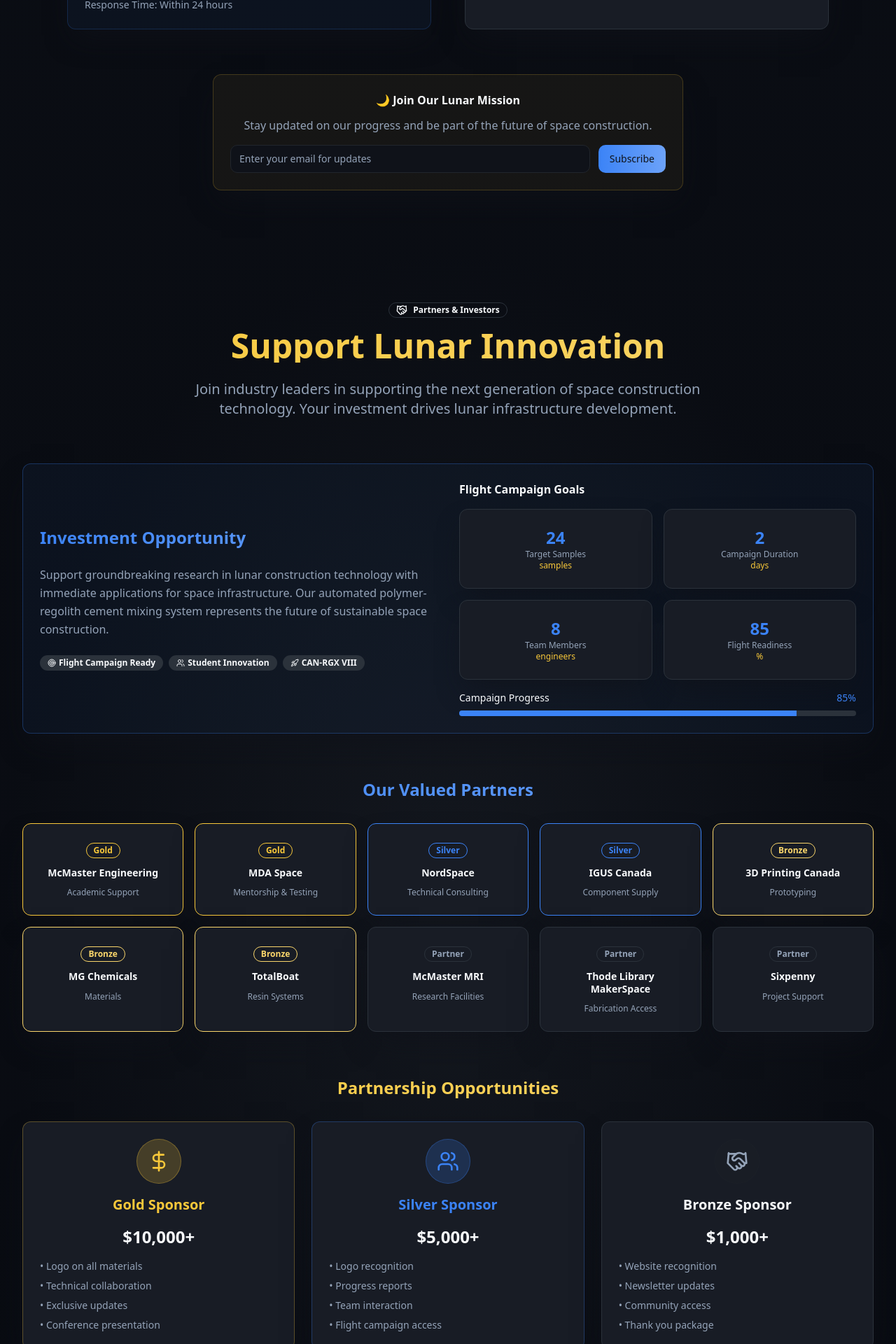
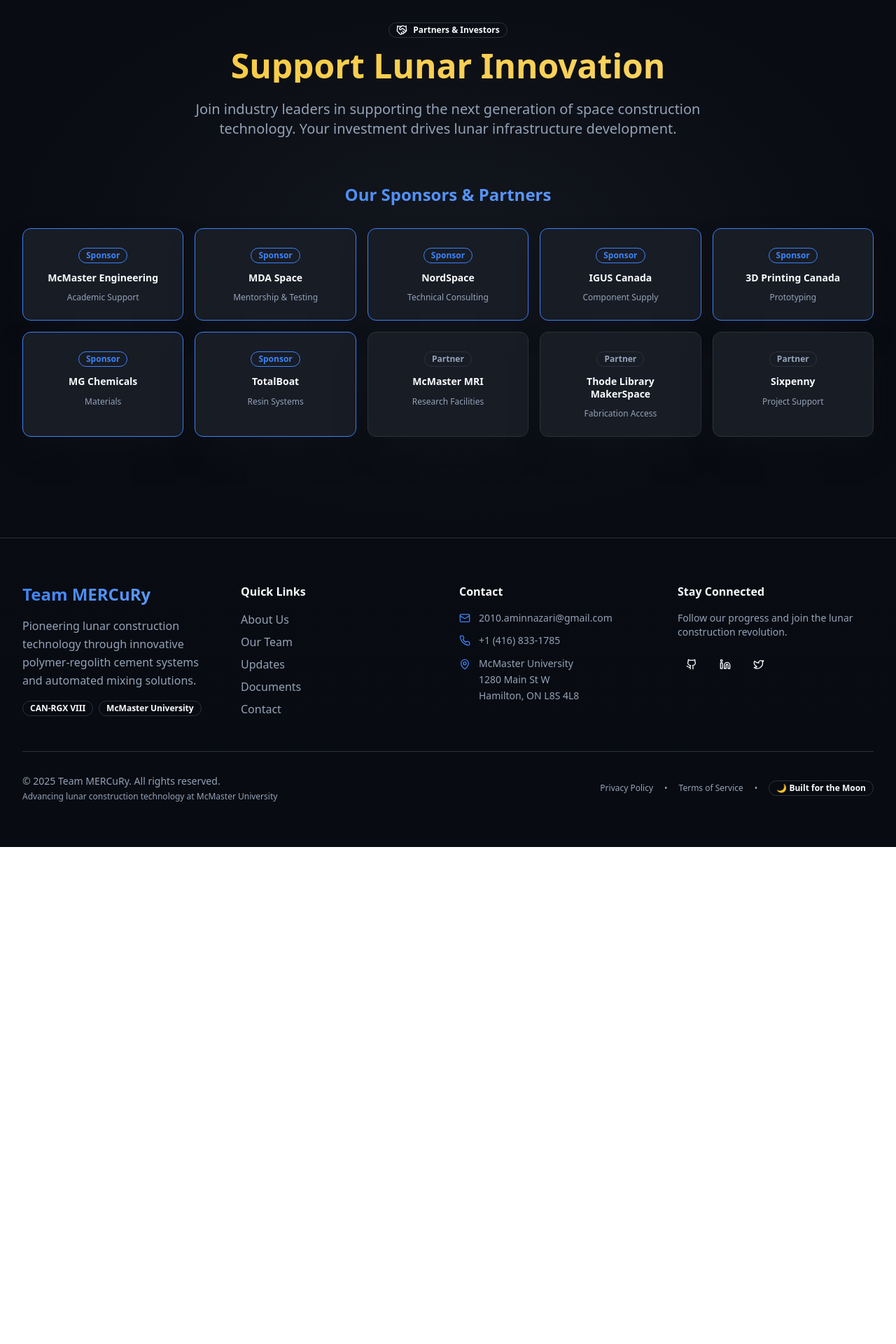
Before and after one commit to deathisfar/mercury-lunar, a React (Vite) app: page / in a window 1280 px wide. Shown: the part 8400-10320 px from the top of the page at 70% size. After the commit the page ends 9610 px from the top, so only its background shows below. Built offline with nearby package versions, Linux system fonts and the light colour scheme.

Commit message:
Refactor contact and sponsor sections
Remove phone number, office hours, subscription prompt, investment opportunity section, sponsor tiers, partnership opportunities, and schedule meeting CTA.

```diff
--- a/src/components/ContactSection.tsx
+++ b/src/components/ContactSection.tsx
@@ -30,12 +30,6 @@ const ContactSection = () => {
       label: "Email",
       value: "2010.aminnazari@gmail.com",
       link: "mailto:2010.aminnazari@gmail.com"
-    },
-    {
-      icon: Phone,
-      label: "Phone",
-      value: "+1 (416) 833-1785",
-      link: "tel:+14168331785"
     },
     {
       icon: MapPin,
@@ -101,13 +95,6 @@ const ContactSection = () => {
               ))}
             </div>
 
-            <div className="mission-control-panel bg-primary/5 border-primary/20">
-              <h4 className="font-bold text-foreground mb-3">Office Hours</h4>
-              <div className="text-sm text-muted-foreground space-y-1">
-                <div>Monday - Friday: 9:00 AM - 5:00 PM EST</div>
-                <div>Response Time: Within 24 hours</div>
-              </div>
-            </div>
           </div>
 
           {/* Contact Form */}
@@ -166,26 +153,6 @@ const ContactSection = () => {
           </div>
         </div>
 
-        <div className="text-center mt-16">
-          <div className="mission-control-panel bg-accent/5 border-accent/20 max-w-2xl mx-auto">
-            <h4 className="font-bold text-foreground mb-3">
-              🌙 Join Our Lunar Mission
-            </h4>
-            <p className="text-muted-foreground mb-4">
-              Stay updated on our progress and be part of the future of space construction.
-            </p>
-            <div className="flex flex-col sm:flex-row gap-3">
-              <Input
-                type="email"
-                placeholder="Enter your email for updates"
-                className="flex-1"
-              />
-              <Button variant="space">
-                Subscribe
-              </Button>
-            </div>
-          </div>
-        </div>
       </div>
     </section>
   );
--- a/src/components/SponsorsSection.tsx
+++ b/src/components/SponsorsSection.tsx
@@ -12,22 +12,20 @@ import {
 
 const SponsorsSection = () => {
   const sponsors = [
-    { name: "McMaster Engineering", tier: "Gold", contribution: "Academic Support" },
-    { name: "MDA Space", tier: "Gold", contribution: "Mentorship & Testing" },
-    { name: "NordSpace", tier: "Silver", contribution: "Technical Consulting" },
-    { name: "IGUS Canada", tier: "Silver", contribution: "Component Supply" },
-    { name: "3D Printing Canada", tier: "Bronze", contribution: "Prototyping" },
-    { name: "MG Chemicals", tier: "Bronze", contribution: "Materials" },
-    { name: "TotalBoat", tier: "Bronze", contribution: "Resin Systems" },
-    { name: "McMaster MRI", tier: "Partner", contribution: "Research Facilities" },
-    { name: "Thode Library MakerSpace", tier: "Partner", contribution: "Fabrication Access" },
-    { name: "Sixpenny", tier: "Partner", contribution: "Project Support" }
+    { name: "McMaster Engineering", type: "Sponsor", contribution: "Academic Support" },
+    { name: "MDA Space", type: "Sponsor", contribution: "Mentorship & Testing" },
+    { name: "NordSpace", type: "Sponsor", contribution: "Technical Consulting" },
+    { name: "IGUS Canada", type: "Sponsor", contribution: "Component Supply" },
+    { name: "3D Printing Canada", type: "Sponsor", contribution: "Prototyping" },
+    { name: "MG Chemicals", type: "Sponsor", contribution: "Materials" },
+    { name: "TotalBoat", type: "Sponsor", contribution: "Resin Systems" },
+    { name: "McMaster MRI", type: "Partner", contribution: "Research Facilities" },
+    { name: "Thode Library MakerSpace", type: "Partner", contribution: "Fabrication Access" },
+    { name: "Sixpenny", type: "Partner", contribution: "Project Support" }
   ];
 
-  const tierColors = {
-    "Gold": "text-accent border-accent",
-    "Silver": "text-primary border-primary",
-    "Bronze": "text-accent-glow border-accent-glow",
+  const typeColors = {
+    "Sponsor": "text-primary border-primary",
     "Partner": "text-muted-foreground border-border"
   };
 
@@ -55,66 +53,18 @@ const SponsorsSection = () => {
           </p>
         </div>
 
-        {/* Investment Opportunity */}
-        <div className="mission-control-panel mb-16 border-primary/30 bg-primary/5">
-          <div className="grid grid-cols-1 lg:grid-cols-2 gap-8 items-center">
-            <div className="space-y-6">
-              <h3 className="text-2xl font-bold text-gradient-primary">
-                Investment Opportunity
-              </h3>
-              <p className="text-muted-foreground leading-relaxed">
-                Support groundbreaking research in lunar construction technology with
-                immediate applications for space infrastructure. Our automated polymer-regolith
-                cement mixing system represents the future of sustainable space construction.
-              </p>
-              <div className="flex flex-wrap gap-2">
-                <Badge variant="secondary">
-                  <Target className="w-3 h-3 mr-1" />
-                  Flight Campaign Ready
-                </Badge>
-                <Badge variant="secondary">
-                  <Users className="w-3 h-3 mr-1" />
-                  Student Innovation
-                </Badge>
-                <Badge variant="secondary">
-                  <Rocket className="w-3 h-3 mr-1" />
-                  CAN-RGX VIII
-                </Badge>
-              </div>
-            </div>
-            <div className="space-y-4">
-              <h4 className="font-bold text-foreground">Flight Campaign Goals</h4>
-              <div className="grid grid-cols-2 gap-4">
-                {campaignStats.map((stat, index) => (
-                  <div key={index} className="text-center mission-control-panel">
-                    <div className="text-2xl font-bold text-primary">{stat.value}</div>
-                    <div className="text-xs text-muted-foreground">{stat.label}</div>
-                    <div className="text-xs text-accent">{stat.unit}</div>
-                  </div>
-                ))}
-              </div>
-              <div className="space-y-2">
-                <div className="flex justify-between text-sm">
-                  <span>Campaign Progress</span>
-                  <span className="text-primary font-medium">85%</span>
-                </div>
-                <Progress value={85} className="h-2" />
-              </div>
-            </div>
-          </div>
-        </div>
 
-        {/* Current Sponsors */}
+        {/* Current Sponsors and Partners */}
         <div className="mb-16">
           <h3 className="text-2xl font-bold text-center mb-8 text-gradient-primary">
-            Our Valued Partners
+            Our Sponsors & Partners
           </h3>
           <div className="grid grid-cols-1 md:grid-cols-2 lg:grid-cols-3 xl:grid-cols-5 gap-4">
             {sponsors.map((sponsor, index) => (
-              <div key={index} className={`mission-control-panel hover-lift text-center border ${tierColors[sponsor.tier as keyof typeof tierColors]}`}>
+              <div key={index} className={`mission-control-panel hover-lift text-center border ${typeColors[sponsor.type as keyof typeof typeColors]}`}>
                 <div className="space-y-3">
-                  <Badge variant="outline" className={tierColors[sponsor.tier as keyof typeof tierColors]}>
-                    {sponsor.tier}
+                  <Badge variant="outline" className={typeColors[sponsor.type as keyof typeof typeColors]}>
+                    {sponsor.type}
                   </Badge>
                   <h4 className="font-bold text-foreground text-sm leading-tight">
                     {sponsor.name}
@@ -128,84 +78,6 @@ const SponsorsSection = () => {
           </div>
         </div>
 
-        {/* Sponsorship Tiers */}
-        <div className="mb-16">
-          <h3 className="text-2xl font-bold text-center mb-8 text-gradient-accent">
-            Partnership Opportunities
-          </h3>
-          <div className="grid grid-cols-1 md:grid-cols-3 gap-6">
-            <div className="mission-control-panel border-accent/30 hover-lift">
-              <div className="text-center space-y-4">
-                <div className="w-16 h-16 bg-accent/20 rounded-full flex items-center justify-center mx-auto border border-accent/30">
-                  <DollarSign className="w-8 h-8 text-accent" />
-                </div>
-                <h4 className="text-xl font-bold text-accent">Gold Sponsor</h4>
-                <div className="text-2xl font-bold text-foreground">$10,000+</div>
-                <ul className="text-sm text-muted-foreground space-y-2 text-left">
-                  <li>• Logo on all materials</li>
-                  <li>• Technical collaboration</li>
-                  <li>• Exclusive updates</li>
-                  <li>• Conference presentation</li>
-                </ul>
-              </div>
-            </div>
-
-            <div className="mission-control-panel border-primary/30 hover-lift">
-              <div className="text-center space-y-4">
-                <div className="w-16 h-16 bg-primary/20 rounded-full flex items-center justify-center mx-auto border border-primary/30">
-                  <Users className="w-8 h-8 text-primary" />
-                </div>
-                <h4 className="text-xl font-bold text-primary">Silver Sponsor</h4>
-                <div className="text-2xl font-bold text-foreground">$5,000+</div>
-                <ul className="text-sm text-muted-foreground space-y-2 text-left">
-                  <li>• Logo recognition</li>
-                  <li>• Progress reports</li>
-                  <li>• Team interaction</li>
-                  <li>• Flight campaign access</li>
-                </ul>
-              </div>
-            </div>
-
-            <div className="mission-control-panel hover-lift">
-              <div className="text-center space-y-4">
-                <div className="w-16 h-16 bg-muted/20 rounded-full flex items-center justify-center mx-auto border border-muted/30">
-                  <Handshake className="w-8 h-8 text-muted-foreground" />
-                </div>
-                <h4 className="text-xl font-bold text-foreground">Bronze Sponsor</h4>
-                <div className="text-2xl font-bold text-foreground">$1,000+</div>
-                <ul className="text-sm text-muted-foreground space-y-2 text-left">
-                  <li>• Website recognition</li>
-                  <li>• Newsletter updates</li>
-                  <li>• Community access</li>
-                  <li>• Thank you package</li>
-                </ul>
-              </div>
-            </div>
-          </div>
-        </div>
-
-        {/* Call to Action */}
-        <div className="text-center">
-          <div className="mission-control-panel bg-gradient-to-r from-primary/10 to-accent/10 border-primary/30 max-w-2xl mx-auto">
-            <h4 className="text-xl font-bold text-foreground mb-4">
-              Ready to Support Lunar Construction?
-            </h4>
-            <p className="text-muted-foreground mb-6">
-              Contact us to discuss partnership opportunities and investment proposals.
-              Together, we can build the future of space infrastructure.
-            </p>
-            <div className="flex flex-col sm:flex-row gap-4 justify-center">
-              <Button variant="hero" size="lg">
-                <Calendar className="w-5 h-5 mr-2" />
-                Schedule Meeting
-              </Button>
-              <Button variant="outline" size="lg">
-                <Target className="w-5 h-5 mr-2" />
-                Download Proposal
-              </Button>
-            </div>
-          </div>
-        </div>
       </div>
     </section>
   );
```
